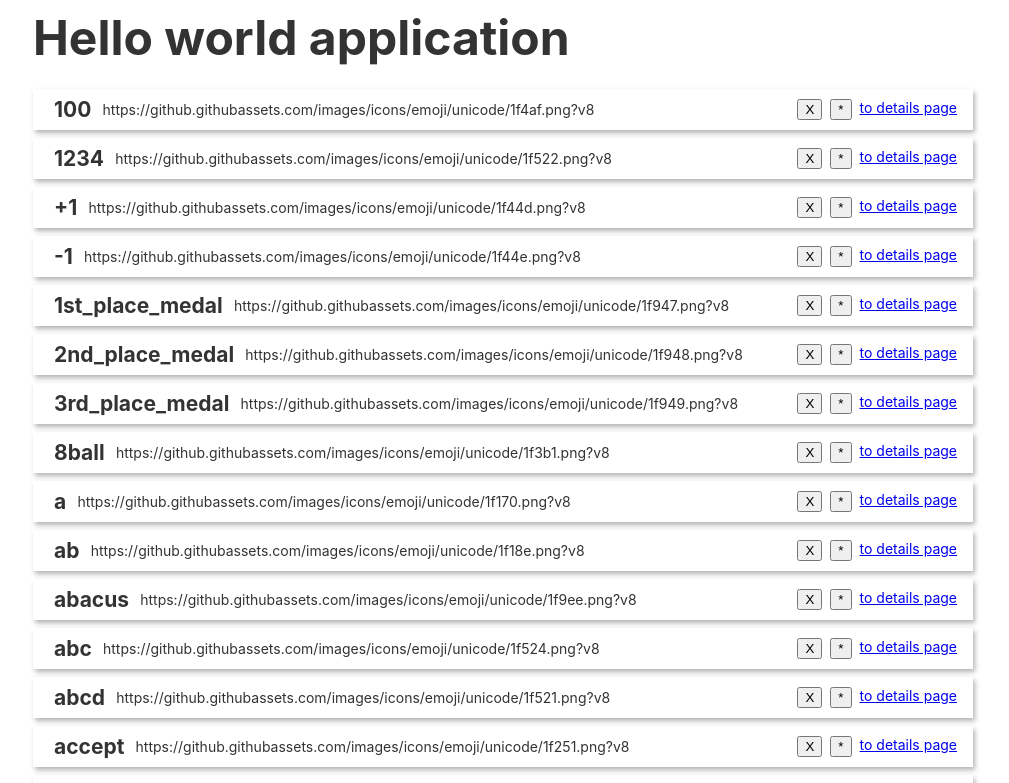
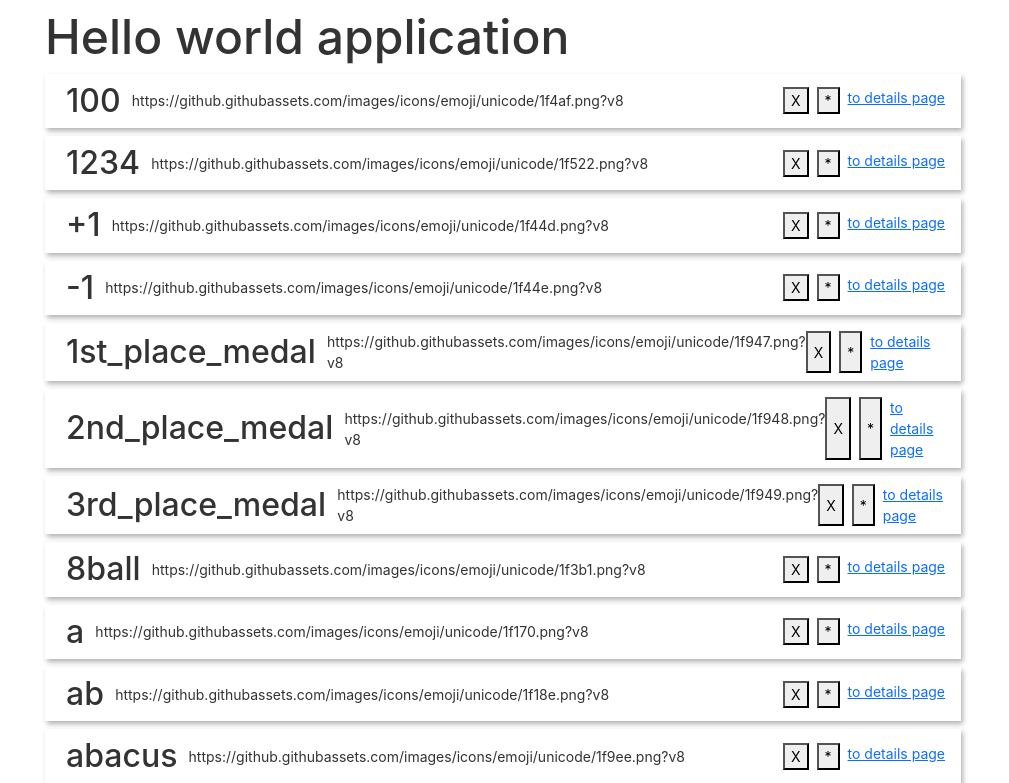
Before and after one commit to doyouwannatea/emoji-hub, an Angular app: page /list in a window 1280 px wide. Shown: the top 783 px of the page, without its empty margins (137-1146 px from the left). Built offline with nearby package versions, Linux system fonts and the light colour scheme; no server answers.

Commit message:
подключил ng-bootstrap

```diff
--- a/package.json
+++ b/package.json
@@ -18,6 +18,8 @@
     "@angular/platform-browser": "~12.2.0",
     "@angular/platform-browser-dynamic": "~12.2.0",
     "@angular/router": "~12.2.0",
+    "@ng-bootstrap/ng-bootstrap": "^11.0.0-beta.2",
+    "bootstrap": "^5.1.1",
     "rxjs": "~6.6.0",
     "tslib": "^2.3.0",
     "zone.js": "~0.11.4"
--- a/src/polyfills.ts
+++ b/src/polyfills.ts
@@ -1,3 +1,7 @@
+/***************************************************************************************************
+ * Load `$localize` onto the global scope - used if i18n tags appear in Angular templates.
+ */
+import '@angular/localize/init';
 /**
  * This file includes polyfills needed by Angular and is loaded before the app.
  * You can add your own extra polyfills to this file.
--- a/src/styles.scss
+++ b/src/styles.scss
@@ -1,3 +1,5 @@
+@import "~bootstrap/scss/bootstrap";
+
 body {
   font-family: -apple-system, BlinkMacSystemFont, "Segoe UI", Roboto, Helvetica,
     Arial, sans-serif, "Apple Color Emoji", "Segoe UI Emoji", "Segoe UI Symbol";
```
Also changed, not shown: angular.json (+5 -8 lines), src/app/modules/app.module.ts (+8 -1 lines), 1 other file (tests, documents, lock files or other folders).
